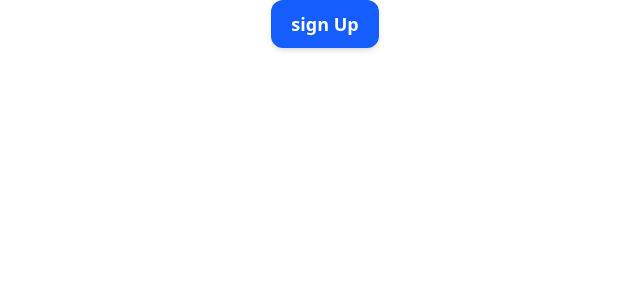
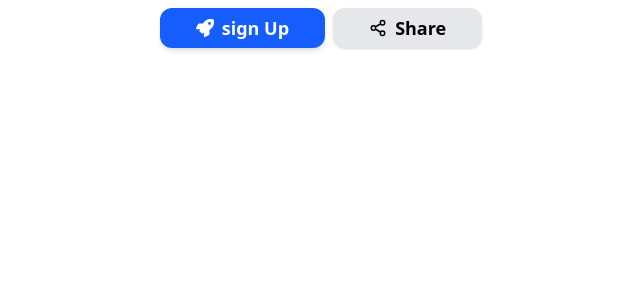
Before and after one commit to krishnasahu22032003/BrainBin, a React (Vite) app in the folder Frontend/: page / in a window 1280 px wide. Shown: the top 300 px of the page, without its empty margins (315-955 px from the left). Built offline with nearby package versions, Linux system fonts and the light colour scheme.

Commit message:
Button Updated

```diff
--- a/Frontend/package.json
+++ b/Frontend/package.json
@@ -14,6 +14,7 @@
     "classnames": "^2.5.1",
     "react": "^19.1.0",
     "react-dom": "^19.1.0",
+    "react-icons": "^5.5.0",
     "tailwindcss": "^4.1.11"
   },
   "devDependencies": {
--- a/Frontend/src/App.tsx
+++ b/Frontend/src/App.tsx
@@ -1,13 +1,14 @@
 import { Button } from "./components/Button"
-
-
+import { FaRocket } from "react-icons/fa"; // ✅ Correct icon import
+import { GrShareOption } from "react-icons/gr";
 function App() {
 
 
   return (
     <>
      <div >
-<Button variant="primary" size="lg" text="sign Up" onClick={()=>{console.log("clicked")}}/>
+<Button variant="primary" size="lg" text="sign Up" onClick={()=>{console.log("clicked")}} icon={<FaRocket/>}/>
+<Button  variant="secondary" size="lg" text="Share" onClick={()=>{console.log("clicked")}} icon={<GrShareOption/>}/>
      </div>
     </>
   )
--- a/Frontend/src/components/Button.tsx
+++ b/Frontend/src/components/Button.tsx
@@ -1,16 +1,16 @@
-import React from "react";
+import React, { type ReactNode } from "react";
 import classNames from "classnames";
 
 export interface ButtonProps {
   variant: "primary" | "secondary";
   size: "sm" | "md" | "lg" | "xl" | "2xl";
   text: string;
-  icon?: React.ReactNode;
+  icon?: ReactNode;
   onClick: () => void;
 }
 
 export const Button: React.FC<ButtonProps> = ({ variant, size, text, icon, onClick }) => {
-  const baseClasses = "inline-flex items-center justify-center rounded-xl font-semibold transition-all duration-200 focus:outline-none";
+  const baseClasses = "inline-flex items-center justify-center rounded-xl mt-2 font-semibold transition-all duration-200 focus:outline-none";
 
   const variantStyles: Record<ButtonProps["variant"], string> = {
     primary: "bg-blue-600 text-white hover:bg-blue-700 active:scale-95 shadow-md",
@@ -19,8 +19,8 @@ export const Button: React.FC<ButtonProps> = ({ variant, size, text, icon, onCli
 
   const sizeStyles: Record<ButtonProps["size"], string> = {
     sm: "px-3 py-1 text-sm",
-    md: "px-4 py-2 text-base",
-    lg: "px-5 py-2.5 text-lg",
+    md: "px-4 py-2  text-base",
+    lg: "px-9 py-1.5  mr-2 text-lg",
     xl: "px-6 py-3 text-xl",
     "2xl": "px-8 py-4 text-2xl",
   };
```
Also changed, not shown: 1 other file (tests, documents, lock files or other folders).
